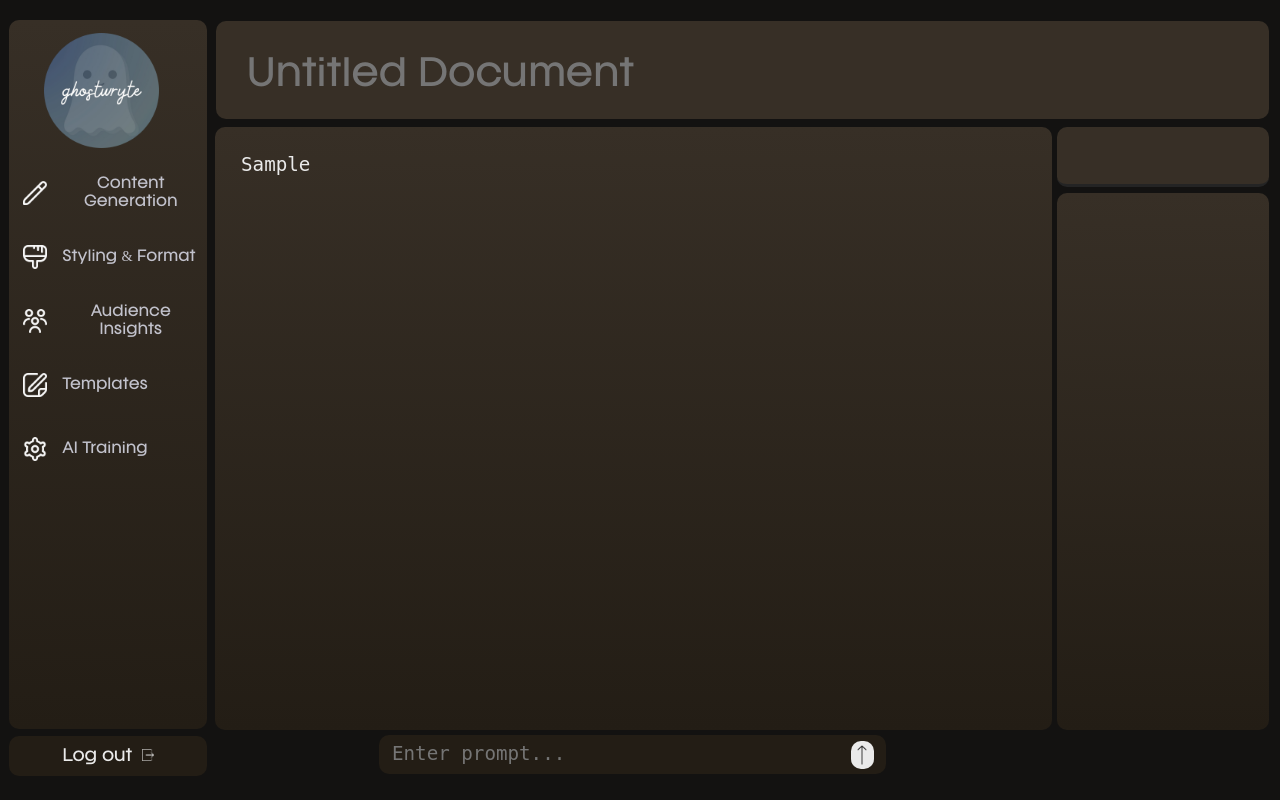
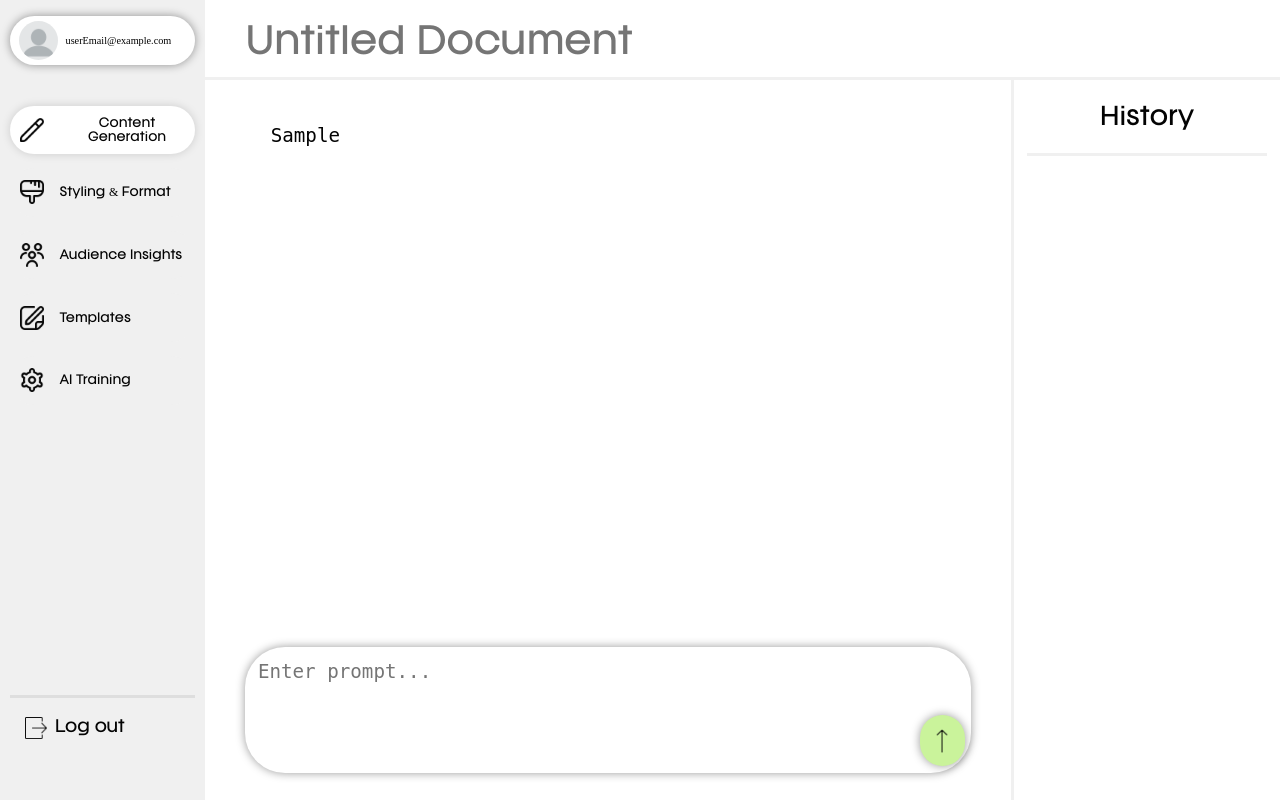
Before and after one commit to CS425Team46/Ghostwryrte.ai, a Flask app: template FrontEnd/templates/ContentGeneration.html in a window 1280 px wide. Run offline with Flask 3, Linux system fonts and the light colour scheme; the template is opened without the code that fills it: most values are stand-ins (such as "Sample title", 1, 10 or a date in 2020); some libraries are stand-ins or nearby versions.

Commit message:
Styling Changes
Made changes to styling on whole website.

```diff
--- a/FrontEnd/static/style.css
+++ b/FrontEnd/static/style.css
@@ -18,23 +18,28 @@
   --deselectedColor: #4C4C4C;
   --loginInputBox: #6F6F6F;
 
+  --mainColor: #ffffff;
+  --secondaryColor: #F0F0F0;
+  --secondaryAccent: #DEDEDE;
+  --mainAccentColor: #caf39b;
+  --textColor: #030303;
+
 }
 
 html, body {
 
   height: 100%;
   overflow: hidden;
-  background: var(--bgColor);
+  background: var(--secondaryColor);
 
 }
 
 body {
-  margin-left: .5%;
 }
 
 a:link, a:visited {
 
-  color: #C2C2CC;
+  color: var(--textColor);
   text-decoration: none;
 
 }
@@ -53,7 +58,7 @@ pre {
   flex-direction: column;
   justify-content: space-between;
   align-items: center;
-  background: var(--bgColor);
+  background: var(--secondaryColor);
   width: 16%;
   height: 100%;
   float: left;
@@ -67,13 +72,53 @@ pre {
   align-items: center;
   justify-content: flex-start;
   gap: 2%;
-  width: 97%;
-  height: 88.6%;
-  margin-top: 2%;
-  background-image: linear-gradient(var(--startColor), var(--endColor));
-  border-radius: 10px;
+  width: 100%;
+  height: 100%;
+  background: var(--secondaryColor);
 
 }
+
+.userInformationWrapper{
+
+  display: flex;
+  align-items: center;
+  justify-content: center;
+  width: 90%;
+  height: 7%;
+  border-radius: 30px;
+  background: var(--mainColor);
+  margin-top: 8%;
+  margin-bottom: 13%;
+  box-shadow: 0 0 10px rgba(0, 0, 0, 0.4);
+
+}
+
+.profilePicture{
+
+  height: 80%;
+  width: 25%;
+  border-radius: 20px;
+  margin-left: 5%;
+
+}
+
+.profileImg{
+
+  max-width: 100%;
+  max-height: 100%;
+  border-radius: 40px;
+
+}
+
+.userEmail{
+
+  width: 60%;
+  font-size: .8vw;
+  flex-grow: 1;
+  color: var(--textColor)
+
+}
+
 .barImg {
 
   width: auto;
@@ -92,88 +137,75 @@ pre {
 
 }
 
-/*
-.logoAndName {
-
-  display: flex;
-  justify-content: center;
-  height: 50%;
-  font-size: 350%;
-  font-weight: bold;
-  border: none;
-  color: #f7f7f7;
-
-} Got replaced by the Ghostwryte logo but I'm leaving this here just in case I end up wanting to change it.*/
-
 .navigationButton {
 
   display: flex;
   justify-content: flex-start;
   align-items: center;
-  width: 92%;
+  width: 90%;
   height: 7%;
-  border-radius: 15px;
-  background: none;
-  padding-left: 3%;
-  font-size: 1.8vh;
+  padding-left: 5%;
+  border-radius: 30px;
+  background: var(--secondaryColor);
+  font-size: 1.5vh;
   resize: none;
   font-family: FranieRegular;
   overflow: hidden;
   border: none;
-  color: var(--textAndAccentFour);
+  color: var(--textColor);
+
 
 }
 
 .navigationButton:hover {
-  background: #474956;
+  background: var(--mainAccentColor);
+  box-shadow: 0 0 10px rgba(0, 0, 0, 0.15);
 }
 
 .logOutWrapper {
 
   display: flex;
   flex-direction: column;
+  align-items: center;
   align-content: center;
-  width: 97%;
-  height: 10%;
-  background: none;
+  width: 90%;
+  height: 15%;
+  background: var(--secondaryColor);
+  border-top: 3px solid var(--secondaryAccent);
+
 
 }
 
 .logOut {
 
   display: flex;
-  justify-content: center;
+  justify-content: flex-start;
+  align-items: center;
   gap: 5%;
-  align-items: center;
-  height: 50%;
+  padding-left: 8%;
+  height: 40%;
   width: 100%;
-  background: var(--endColor);
-  color: var(--textAndAccentFour);
+  color: var(--textColor);
   font-family: FranieRegular;
   font-size: 2vh;
   border: none;
-  border-radius: 10px;
+  background: none;
+  border-radius: 30px;
+  margin-top: 5%;
+
 
 }
 
-.inheritSizeBox {
-  display: flex;
-  height: 100%;
-  width: 100%;
-  background: red;
-}
-
 .logOut:hover {
-  background: #474956;
+  background: var(--mainAccentColor);
+  box-shadow: 0 0 10px rgba(0, 0, 0, 0.15);
 }
 
 .logOutImg{
 
   width: auto;
-  height: 80%;
-  vertical-align: center;
-  margin-top: -1%;
-  max-height: 1.5vh;
+  height: 100%;
+  max-height: 2.7vh;
 
 }
 
@@ -183,7 +215,7 @@ pre {
   display: flex;
   justify-content: flex-end;
   align-items: center;
-  height: 97.5%;
+  height: 100%;
   width: 84%;
 }
 
@@ -193,79 +225,69 @@ pre {
   display: flex;
   flex-direction: column;
   justify-content: space-evenly;
-  background: var(--accentOne);
+  background: var(--mainColor);
   height: 100%;
   width: 100%;
 
 }
-.titleAndContentWrapper{
+
+.mainWindowColumn {
 
   display: flex;
   flex-direction: column;
   height: 100%;
   width: 100%;
 
+
 }
 
-.titleBarWrapper {
+.titleBar{
 
   display: flex;
   align-items: center;
-  /* background: var(--accentThree);
-  border-bottom-style: solid; */
-  border-bottom-color: var(--textAndAccentFour);
-  border-top-left-radius: 45px;
-  border-top-right-radius: 45px;
-  height: 15%;
+  border-bottom: var(--secondaryColor);
+  height: 10%;
   width: 100%;
-  align-self: flex-start;
-
+  border-bottom: 3px solid var(--secondaryColor);
 }
 
-.titleHolder {
-
-  display: flex;
-  margin-left: .5%;
-  background: var(--startColor);
-  height: 90%;
-  width: 98.5%;
-  border-radius: 10px;
-
-}
 
 .titleText{
 
   background: none;
-  width: 90%;
+  width: 85%;
   overflow: hidden;
-  color: var(--textAndAccentFour);
+  color: var(--textColor);
   font-size: 4.5vh;
   font-family: FranieRegular;
-  padding-left: 3%;
+  padding-left: 3.8%;
   border: none;
   outline: none;
   padding-top: 1%;
 
 }
 
-.contentGenWrapper {
+.generationAndHistoryWrapper{
 
   display: flex;
-  justify-content: space-around;
+  height: 90%;
+  width: 100%;
+
+}
+.contentGenerationWrapper{
+  display: flex;
+  flex-direction: column;
+  justify-content: center;
   align-items: center;
-  background-color: none;
-  height: 84.7%;
-  width: 99%;
-
+  width: 75%;
+  height: 100%;
 }
 
 .contentGenWindow {
 
   display: flex;
-  border-radius: 10px;
-  background-image: linear-gradient(var(--startColor), var(--endColor));
-  height: 99%;
-  width: 79%;
+  height: 70%;
+  width: 90%;
   font-size: 2.4vh;
   font-family: Calibri;
   padding-top: 2vw;
@@ -273,38 +295,108 @@ pre {
   resize: none;
   margin: auto;
   overflow: auto;
-  color: var(--textAndAccentFour);
+  color: var(--textColor);
 
 }
+
+.queryWrapper{
+
+  display: flex;
+  align-items: center;
+  justify-content: center;
+  height: 25%;
+  width: 100%;
+
+}
+
+
+.bottomRowInnerWrapper {
+  display: flex;
+  justify-content: flex-start;
+  align-items: center;
+  gap: 3%;
+  height: 70%;
+  width: 90%;
+  background-color: var(--mainColor);
+  border-radius: 40px;
+  box-shadow: 0 0 10px rgba(0, 0, 0, 0.4);
+}
+
+
+.queryBox {
+
+  display: flex;
+  background: none;
+  width: 90%;
+  height: 100%;
+  padding-top: 1vw;
+  padding-left: 1vw;
+  font-size: 2.4vh;
+  color: var(--textColor);
+  resize: none;
+  border: none;
+  overflow: hidden;
+  outline: none;
+
+}
+
+.genButton {
+
+  display: flex;
+  align-self: flex-end;
+  margin-bottom: 1%;
+  background-color: var(--mainAccentColor);
+  justify-content: center;
+  align-items: center;
+  width: 3.5vw;
+  height: 40%;
+  border-radius: 30px;
+  border: none;
+  box-shadow: 0 0 10px rgba(0, 0, 0, 0.4);
+}
+
+.genImg {
+
+  display: block;
+  max-height: 120%;
+  max-width: 120%;
+  height: 3vh;
+  width: auto;
+}
+
+.genButton:hover {
+
+  outline: auto;
+
+}
+
 
 .historyWrapper{
 
   display: flex;
   flex-direction: column;
-  height: 99%;
-  width: 20%;
-  background: none;
-  gap: 1%;
+  justify-content: center;
+  align-items: center;
+  width: 25%;
+  height: 100%;
+  border-left: 3px solid var(--secondaryColor);
+  flex-grow: 1;
 
 }
 
 .historyID{
 
   display: flex;
+  justify-content: center;
   height: 10%;
-  width: 100%;
+  width: 90%;
   background: none;
-  border-radius: 10px;
-  border-bottom-style: solid;
-  border-bottom-color: #242424;
-  color: var(--textAndAccentFour);
+  border-bottom: 3px solid var(--secondaryColor);
+  color: var(--textColor);
   align-items: center;
-  justify-content: left;
-  padding-left: 5%;
-  padding-top: 3%;
-  font-size: 4vh;
+  font-size: 3vh;
   font-family: FranieRegular;
-  background: var(--startColor);
+  background: none;
 
 }
 .historyContentWindow{
@@ -312,7 +404,7 @@ pre {
   height: 89%;
   width: 100%;
   border-radius: 10px;
-  background-image: linear-gradient(var(--startColor), var(--endColor));
+
 
 }
 
@@ -324,73 +416,6 @@ pre {
   height: 5%;
   width: 79%;
 
-}
-
-.bottomRowInnerWrapper {
-
-  display: flex;
-  justify-content: flex-start;
-  align-items: center;
-  gap: 3%;
-  height: 100%;
-  width: 60%;
-  background-color: var(--endColor);
-  border-radius: 10px;
-
-}
-
-.queryBox {
-
-  display: flex;
-  background: none;
-  width: 90%;
-  height: 100%;
-  padding-top: .5vw;
-  padding-left: 1vw;
-  font-size: 2.4vh;
-  color: var(--textAndAccentFour);
-  resize: none;
-  border: none;
-  overflow: hidden;
-  outline: none;
-
-}
-
-.genButton {
-
-  display: flex;
-  background-color: var(--textAndAccentFour);
-  justify-content: center;
-  align-items: center;
-  width: 1.8vw;
-  height: 70%;
-  border-radius: 10px;
-  border: none;
-}
-
-.genImg {
-
-  display: block;
-  max-height: 100%;
-  max-width: 100%;
-  height: 2.5vh;
-  width: auto;
-}
-
-.genButton:hover {
-
-  outline: auto;
-
-}
-
-.paddingElement {
-  height: 2%;
-  width: 20%
-}
-
-.paddingElement.one {
-  height: 3%;
-  width: 20%
 }
 
 /* Includes Content related to AITraining Page */
--- a/FrontEnd/templates/ContentGeneration.html
+++ b/FrontEnd/templates/ContentGeneration.html
@@ -19,11 +19,13 @@
     <link rel="stylesheet" type="text/css" href="{{ url_for('static', filename='style.css') }}">
 </head>
 <body>
-    <div class="paddingElement"></div>
     <div class="workspaceTab">
         <div class="navigationWrapper">
-            <div><img style="vertical-align:middle" src="{{ url_for('static', filename='images/Logo.png') }}" class="logoImg"></div>
-            <button class="navigationButton"><img style="vertical-align:middle" src="{{ url_for('static', filename='images/ContentGeneration.png') }}" class="barImg"><a href="{{ url_for('content_generation') }}"> Content Generation</a></button>
+            <div class="userInformationWrapper">
+                <div class="profilePicture"><img style="vertical-align:middle" src="{{ url_for('static', filename='images/emptyProfile.png') }}" class="profileImg"></div>
+                <div class="userEmail">userEmail@example.com</div>
+            </div>
+            <button class="navigationButton" style="background: var(--mainColor); box-shadow: 0 0 10px rgba(0, 0, 0, 0.15);"><img style="vertical-align:middle" src="{{ url_for('static', filename='images/ContentGeneration.png') }}" class="barImg"><a href="{{ url_for('content_generation') }}"> Content Generation</a></button>
             <button class="navigationButton"><img style="vertical-align:middle" src="{{ url_for('static', filename='images/StyleAndFormatting.png') }}" class="barImg"><a href="{{ url_for('styling_and_format') }}"> Styling & Format</a></button>
             <button class="navigationButton"><img style="vertical-align:middle" src="{{ url_for('static', filename='images/AudienceInsights.png') }}" class="barImg"><a href="#"> Audience Insights</a></button>
             <button class="navigationButton"><img style="vertical-align:middle" src="{{ url_for('static', filename='images/Templates.png') }}" class="barImg"><a href="#"> Templates</a></button>
@@ -31,45 +33,40 @@
 
         </div>
         <div class="logOutWrapper">
-            <button type="button" id="LOButton" class="logOut">Log out<img style="vertical-align:middle" src="{{ url_for('static', filename='images/doorIcon.png') }}" class="logOutImg"></button>
+            <button type="button" id="LOButton" class="logOut"><img style="vertical-align:middle" src="{{ url_for('static', filename='images/doorIcon.png') }}" class="logOutImg">Log out</button>
         </div>
     </div>
 
     <div class="mainContentWrapper">
 
         <div class="mainContentWindow">
-            <div class="titleAndContentWrapper">
-                <div class="titleBarWrapper">
-                    <div class="titleHolder">
-                        <input placeholder="Untitled Document" class="titleText"/>
+            <div class="mainWindowColumn">
+                <div class="titleBar">
+                    <input placeholder="Untitled Document" class="titleText"/>
+                </div>
+                <div class="generationAndHistoryWrapper">
+                    <div class="contentGenerationWrapper">
+                        <div class="contentGenWindow">
+                            <pre>{{ ai_response }}</pre>
+                        </div>
+                        <div class="queryWrapper">
+                            <form id="generateForm" method="post" action="{{ url_for('generate_content') }}" class="bottomRowInnerWrapper">
+                                <input type="hidden" name="user_id" id="formUserId">
+                                <textarea name="user_prompt" class="queryBox" placeholder="Enter prompt..."></textarea>
+                                <button type="submit" class="genButton"><img src="{{ url_for('static', filename='images/upArrow.png') }}" class="genImg"></button>
+                            </form>
+                        </div>
                     </div>
-                </div>
-                <div class="contentGenWrapper">
 
-                    <div class="contentGenWindow">
-                        <pre>{{ ai_response }}</pre>
-                    </div>
                     <div class="historyWrapper">
-                        <div class="historyID"></div>
-                        <div class="historyContentWindow"></div>
+                        <div class="historyID">History</div>
+                        <div class="historyContentWindow"></div
                     </div>
                 </div>
             </div>
-
-
-            <div class="bottomRow">
-                <!-- <form id="generateForm" method="post" action="{{ url_for('generate_content') }}" class="bottomRowInnerWrapper">
-                    <textarea name="user_prompt" type="text" class="queryBox" placeholder="Enter prompt and/or bullet points, or outline."></textarea>
-                    <button class=genButton><img src="{{ url_for('static', filename='images/upArrow.png') }}" class="genImg"></button>
-                </form> -->
-                <form id="generateForm" method="post" action="{{ url_for('generate_content') }}" class="bottomRowInnerWrapper">
-                    <input type="hidden" name="user_id" id="formUserId">  <!-- Hidden field for user ID -->
-                    <textarea name="user_prompt" class="queryBox" placeholder="Enter prompt..."></textarea>
-                    <button type="submit" class="genButton"><img src="{{ url_for('static', filename='images/upArrow.png') }}" class="genImg"></button>
-                </form>
+        </div>
                 <!-- <button type="submit" class="genButton" id="genButton"><img src="{{ url_for('static', filename='images/clipboard.png') }}" class="genImg"></button> -->
             </div>
-            <div class="paddingElement one"></div>
         </div>
     </div>
     <script type="module" src="{{ url_for('static', filename='javascript.mjs') }}" defer></script>
```
Also changed, not shown: FrontEnd/templates/AITraining.html (+6 -4 lines), FrontEnd/templates/StylingAndFormat.html (+7 -4 lines), FrontEnd/static/images/AITraining.png, FrontEnd/static/images/AudienceInsights.png, FrontEnd/static/images/ContentGeneration.png, FrontEnd/static/images/StyleAndFormatting.png, FrontEnd/static/images/Templates.png, FrontEnd/static/images/doorIcon.png, FrontEnd/static/images/emptyProfile.png (added).
